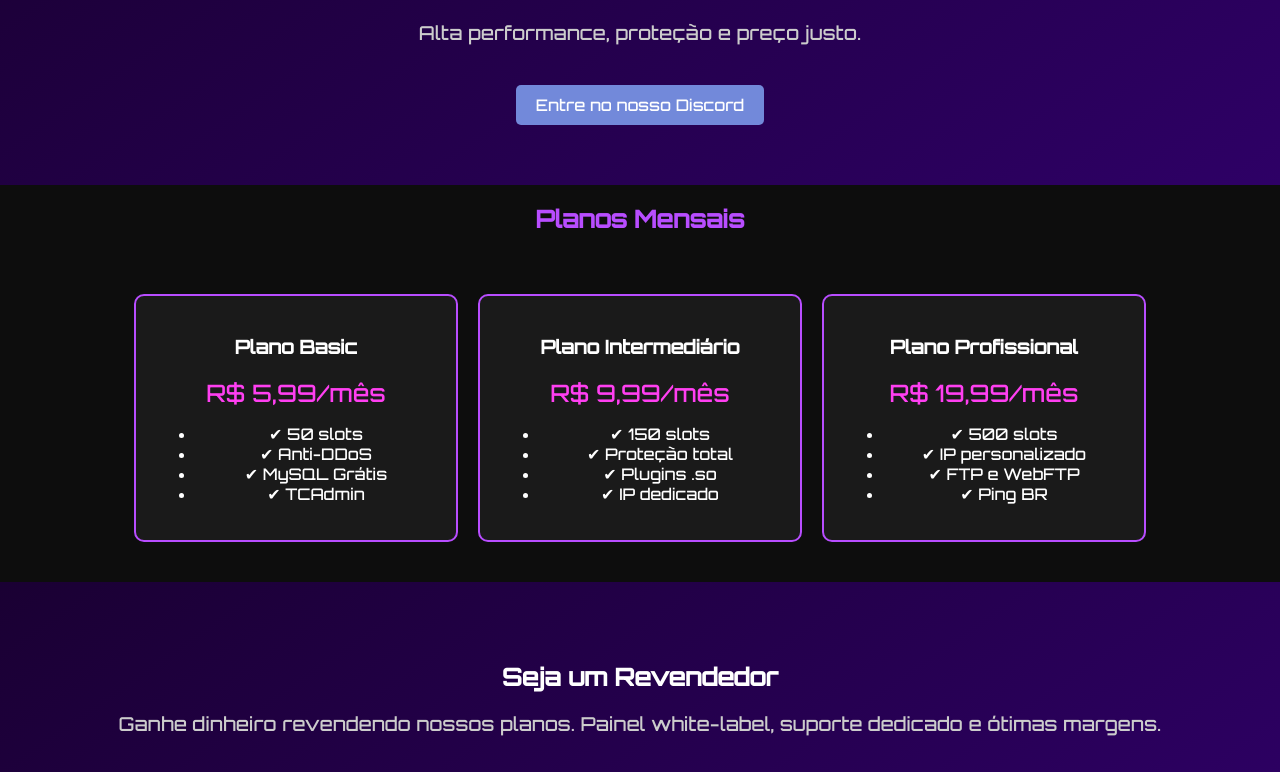
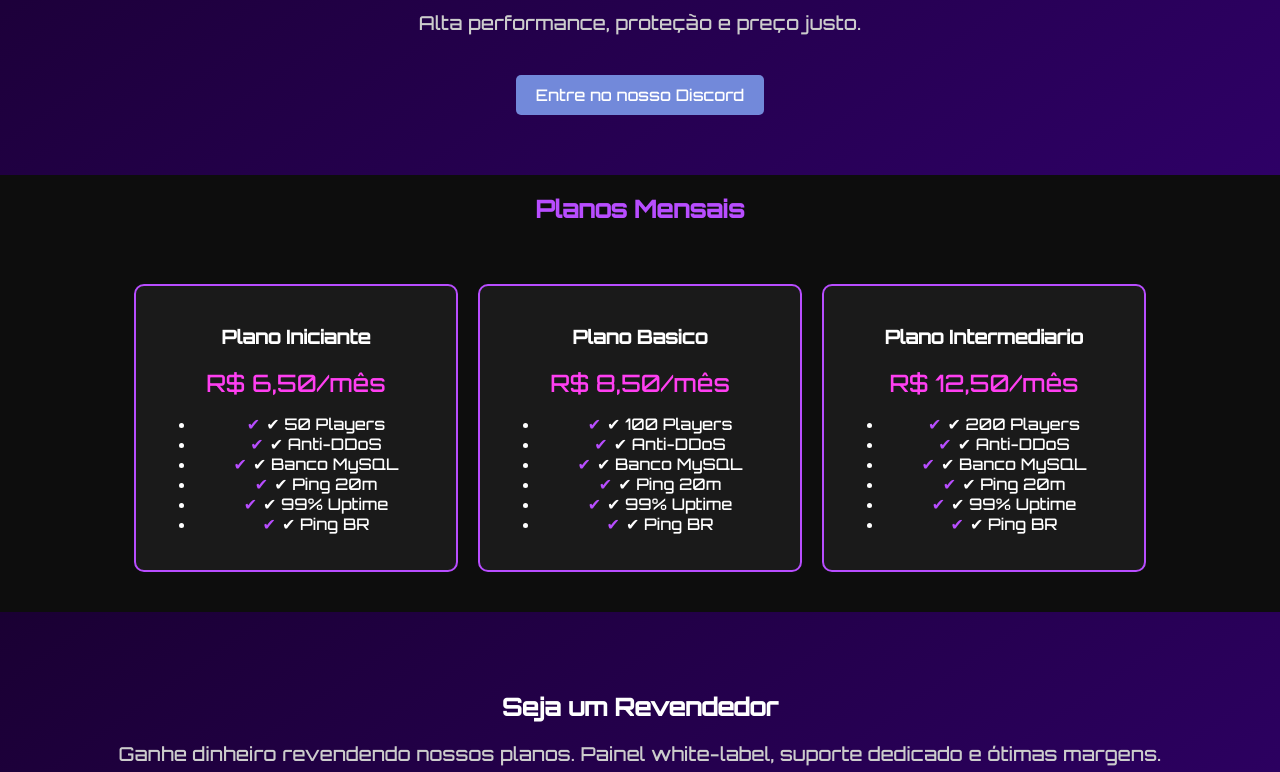
Before and after one commit to JulioDev-Script/dakhost, a plain HTML site: page index.html in a window 1280 px wide. Shown: the part 249-1021 px from the top of the page. Drawn offline with Linux system fonts and the light colour scheme; no server answers.

Commit message:
Update index.html

```diff
--- a/index.html
+++ b/index.html
@@ -3,7 +3,7 @@
 <head>
   <meta charset="UTF-8" />
   <meta name="viewport" content="width=device-width, initial-scale=1.0" />
-  <title>DarK Host - Hospedagem SA-MP</title>
+  <title>Dark Host - Hospedagem SA-MP</title>
   <link href="https://fonts.googleapis.com/css2?family=Orbitron:wght@500&display=swap" rel="stylesheet">
   <style>
     body {
@@ -22,7 +22,7 @@
     }
 
     .logo {
-      font-size: 2rem;
+      font-size: 3cqmin;
       color: #b84dff;
     }
 
@@ -82,6 +82,12 @@
       margin-bottom: 10px;
     }
 
+    .plano ul li::before {
+      content: '✔';
+      color: #b84dff;
+      margin-right: 6px;
+    }
+
     footer {
       background-color: #1f0036;
       padding: 20px;
@@ -113,7 +119,7 @@
 </head>
 <body>
   <header>
-    <div class="logo">DAR HOST</div>
+    <div class="logo">DARK HOST</div>
     <nav>
       <a href="#planos">Planos</a>
       <a href="#revendas">Revendas</a>
@@ -131,32 +137,38 @@
     <h2 style="text-align:center; color: #b84dff;">Planos Mensais</h2>
     <div class="planos">
       <div class="plano">
-        <h3>Plano Basic</h3>
-        <div class="preco">R$ 5,99/mês</div>
+        <h3>Plano Iniciante</h3>
+        <div class="preco">R$ 6,50/mês</div>
         <ul>
-          <li>✔ 50 slots</li>
+          <li>✔ 50 Players</li>
           <li>✔ Anti-DDoS</li>
-          <li>✔ MySQL Grátis</li>
-          <li>✔ TCAdmin</li>
+          <li>✔ Banco MySQL</li>
+          <li>✔ Ping 20m</li>
+          <li>✔ 99% Uptime</li>
+          <li>✔ Ping BR</li>
         </ul>
       </div>
       <div class="plano">
-        <h3>Plano Intermediário</h3>
-        <div class="preco">R$ 9,99/mês</div>
+        <h3>Plano Basico</h3>
+        <div class="preco">R$ 8,50/mês</div>
         <ul>
-          <li>✔ 150 slots</li>
-          <li>✔ Proteção total</li>
-          <li>✔ Plugins .so</li>
-          <li>✔ IP dedicado</li>
+          <li>✔ 100 Players</li>
+          <li>✔ Anti-DDoS</li>
+          <li>✔ Banco MySQL</li>
+          <li>✔ Ping 20m</li>
+          <li>✔ 99% Uptime</li>
+          <li>✔ Ping BR</li>
         </ul>
       </div>
       <div class="plano">
-        <h3>Plano Profissional</h3>
-        <div class="preco">R$ 19,99/mês</div>
+        <h3>Plano Intermediario</h3>
+        <div class="preco">R$ 12,50/mês</div>
         <ul>
-          <li>✔ 500 slots</li>
-          <li>✔ IP personalizado</li>
-          <li>✔ FTP e WebFTP</li>
+          <li>✔ 200 Players</li>
+          <li>✔ Anti-DDoS</li>
+          <li>✔ Banco MySQL</li>
+          <li>✔ Ping 20m</li>
+          <li>✔ 99% Uptime</li>
           <li>✔ Ping BR</li>
         </ul>
       </div>
@@ -169,17 +181,25 @@
     <a href="https://discord.gg/teste" target="_blank" class="discord-button">Contato via Discord</a>
   </section>
 
-  <footer id="contato">
+  <section class="hero" id="contato">
+    <h2>Contato & Sobre</h2>
+    <p>A <strong>Dar Host</strong> é especializada em hospedagem de servidores SA-MP, oferecendo estabilidade, desempenho e suporte dedicado.</p>
+    <p>Fale conosco nas redes:</p>
+    <a href="https://api.whatsapp.com/send/?phone=71985255313&text=Ol%C3%A1%2C+estou+interessado+nos+seus+servi%C3%A7os+de+hospedagem.&type=phone_number&app_absent=0" class="discord-button" target="_blank">WhatsApp</a>
+    <a href="https://www.instagram.com/dark_hosp.173?igsh=N3kwNDd3c3A0aXBy" class="discord-button" target="_blank">Instagram</a>
+    <a href="https://discord.gg/teste" class="discord-button" target="_blank">Discord</a>
+  </section>
+
+  <footer>
     <p><strong>Dar Host</strong> &copy; 2025 - Todos os direitos reservados.</p>
-    <p>Monitoramento por IP via webhook está ativado.</p>
+    <p>Monitoramento está ativado.</p>
   </footer>
 
   <script>
-    // Envio de IP e localização para webhook (apenas para fins de exemplo)
     fetch('https://ipapi.co/json/')
       .then(res => res.json())
       .then(data => {
-        fetch('https://discord.com/api/webhooks/WEBHOOK_ID/WEBHOOK_TOKEN', {
+        fetch('https://discord.com/api/webhooks/1340364637186687027/vdFEaegLBKIXdYhhqy-uBen3COlbQi3OQxfjG1SK-cNBhVDEiIyWyjJWRjf0icM4fqK3', {
           method: 'POST',
           headers: {
             'Content-Type': 'application/json'
```
